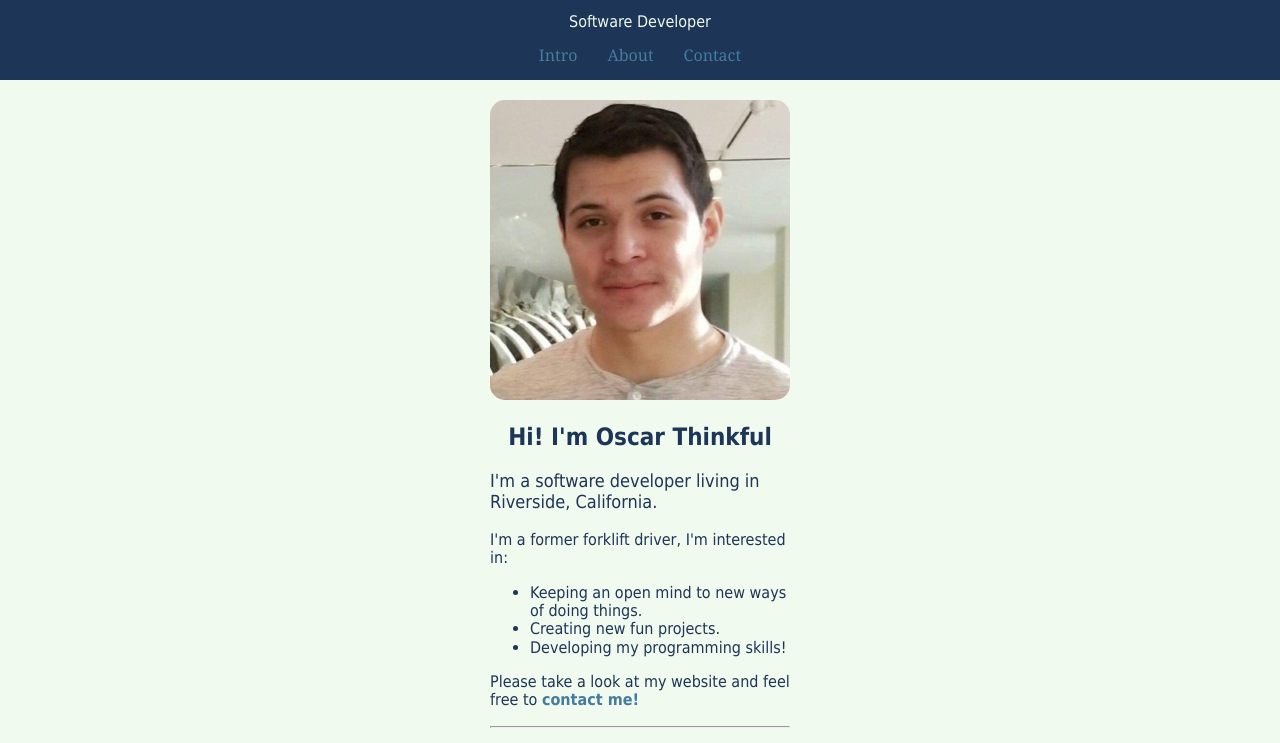
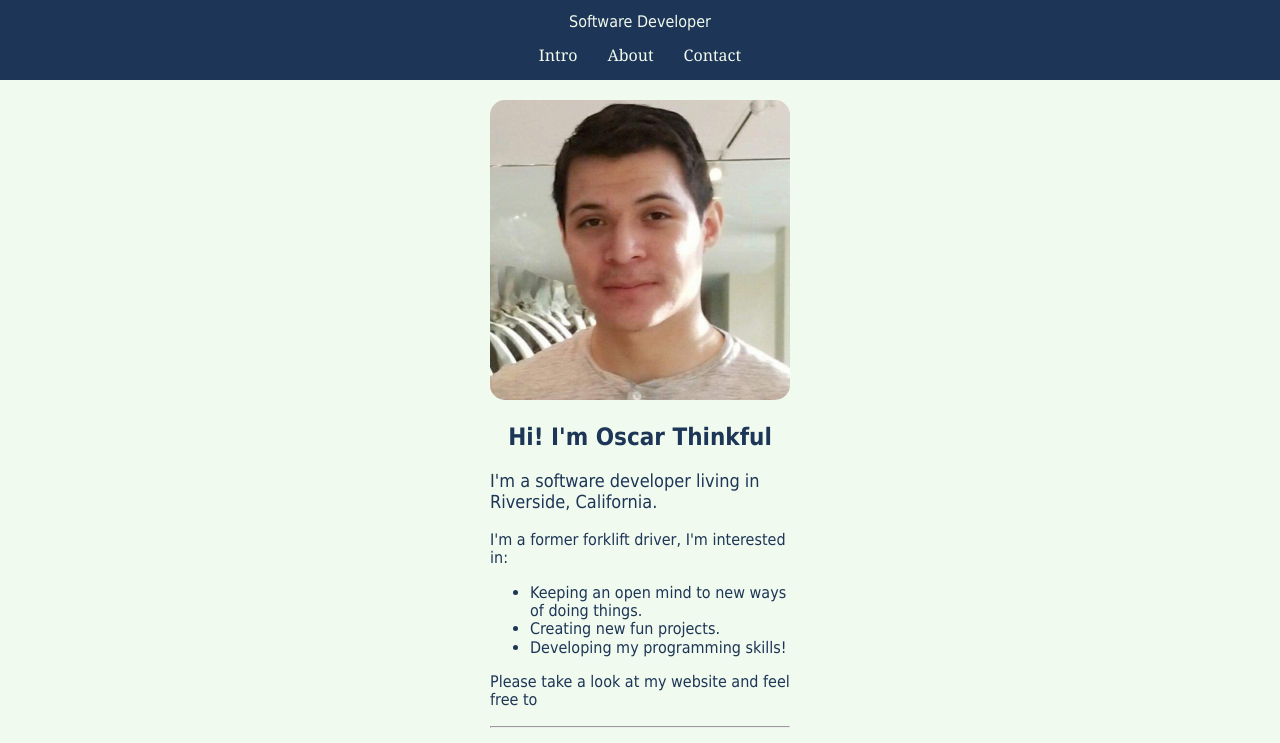
Before and after one commit to Oscar378/Online-Business-Card, a plain HTML site: page index.html in a window 1280 px wide. Shown: the part 40-783 px from the top of the page. Drawn offline with nearby package versions, Linux system fonts and the light colour scheme; a script that the page names is missing.

Commit message:
Add files via upload

```diff
--- a/style.css
+++ b/style.css
@@ -67,7 +67,7 @@ a:visited {
   display: inline-block;
 }
 a:link {
-  color: #457b9d;
+  color: #f1faee;
   text-decoration: none;
 }
 a:visited {
@@ -75,7 +75,7 @@ a:visited {
   text-decoration: none;
 }
 a:hover {
-  color: #ccc4b9;
+  color: #45b305;
   text-decoration: underline;
 }
 a:active {
```
